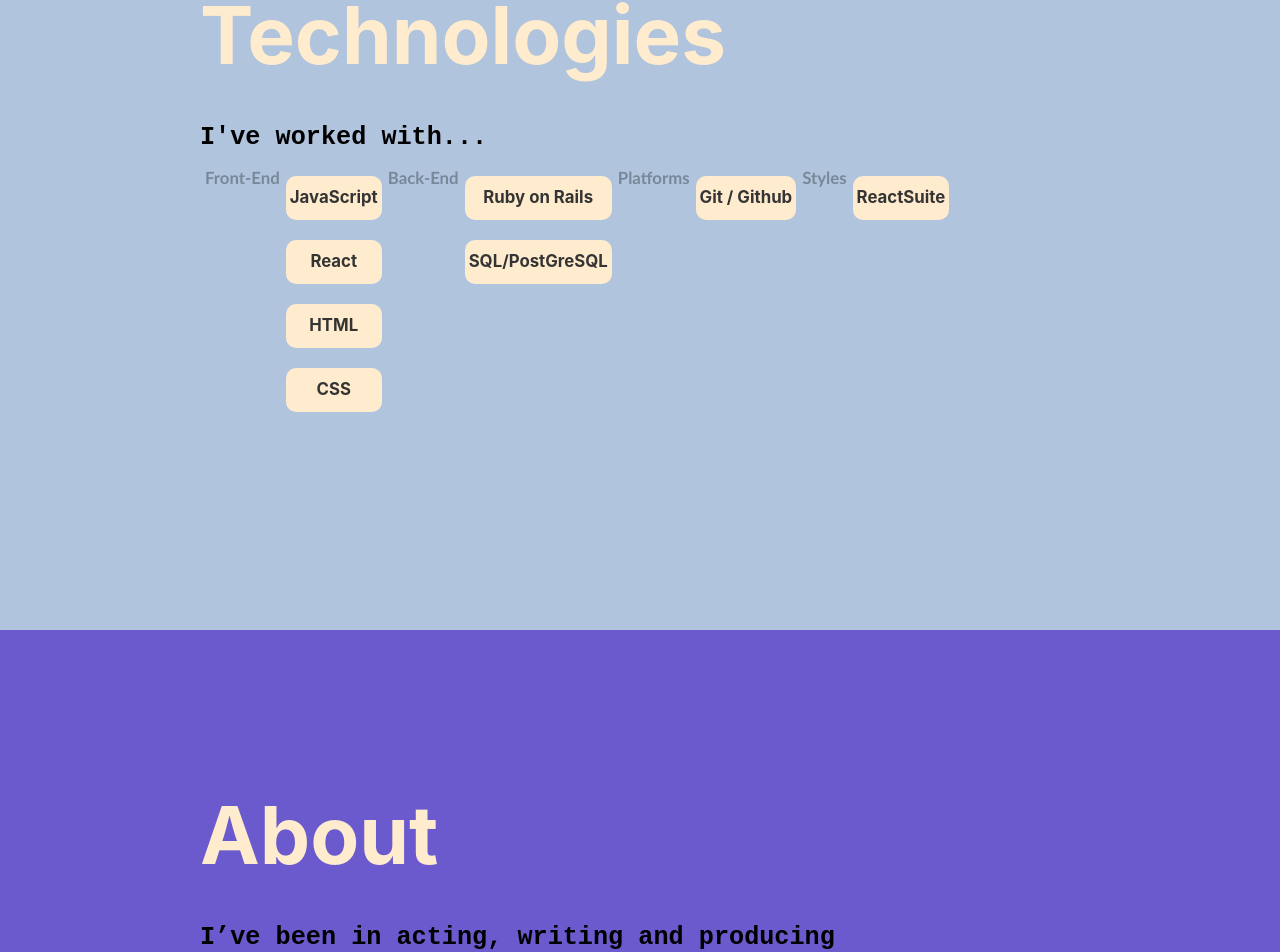
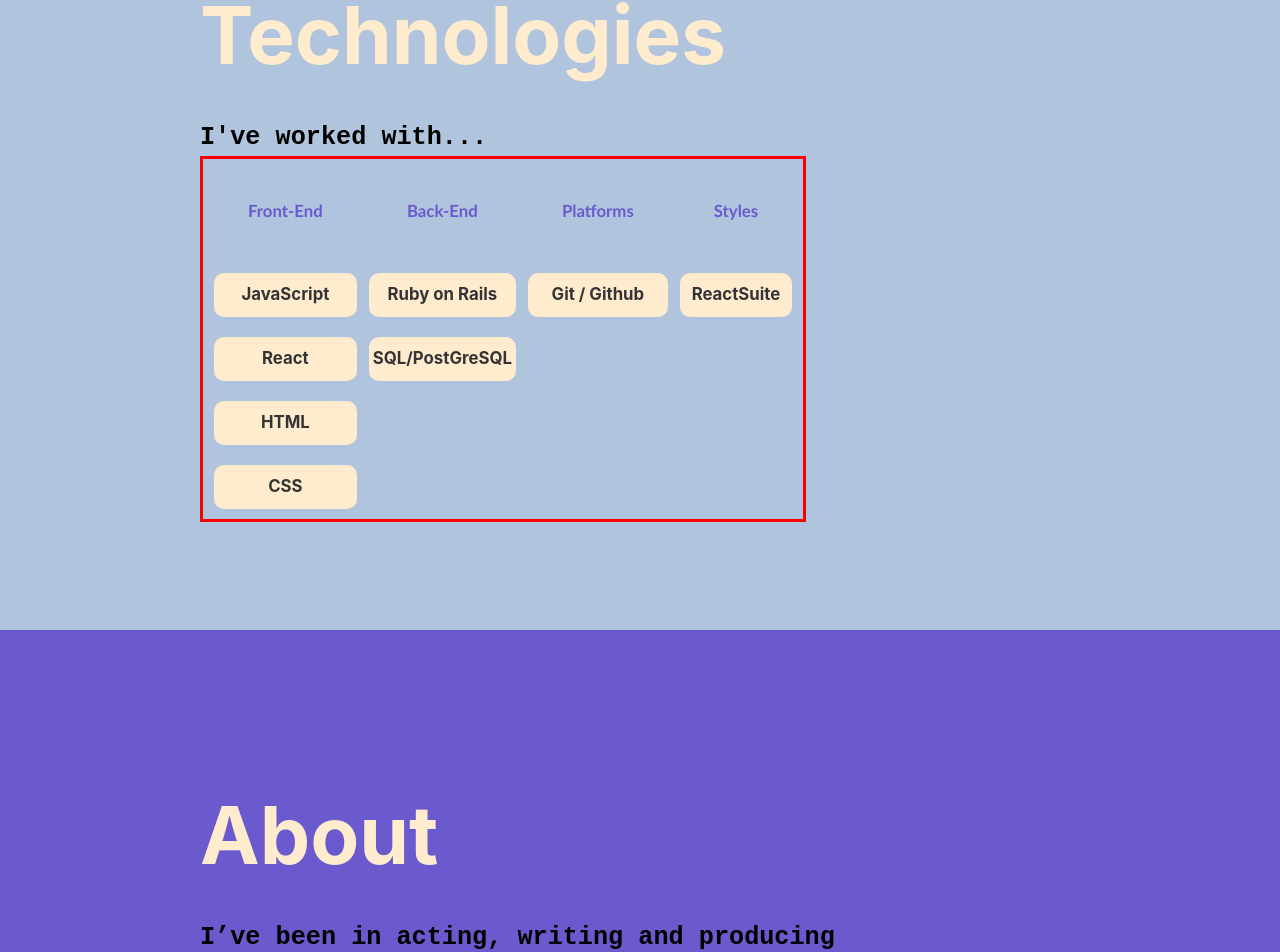
Before and after one commit to robotriley/portfolio-site, a React (Create React App) app: page / in a window 1280 px wide. Shown: the part 1770-2722 px from the top of the page. Built offline with nearby package versions, Linux system fonts and the light colour scheme.

Commit message:
funny thing about grids

```diff
--- a/src/App.css
+++ b/src/App.css
@@ -182,19 +182,21 @@
   font-family:'Gill Sans', 'Gill Sans MT', Calibri, 'Trebuchet MS', sans-serif;
   font-size: larger;
   font-weight: 700;
-  color: lightslategray
+  color: slateblue;
+  margin: 40px;
+  /* border: solid red; */
 }
 
 .grid {
   display: flex;
-  flex-direction: row;
-  /* border: solid red; */
-  padding-top: 10px;
+  flex-direction: row;;
+  border: solid red;
 }
 
 .show-grid {
   display: flex;
   flex-direction: column;
+  align-content: center;
 }
 
 /* ***** CONTACT SECTION ***** */
--- a/src/App.js
+++ b/src/App.js
@@ -73,24 +73,24 @@
         <p className='para'>I've worked with...</p>
           <div className="show-grid">
             <Grid className='grid' fluid>
+              <Row gutter={8} className="show-grid">
         <p className='techCategory'>Front-End</p>
-              <Row gutter={8} className="show-grid">
                 <Col sm={40}>JavaScript</Col>
                 <Col sm={40}>React</Col>
                 <Col sm={40}>HTML</Col>
                 <Col sm={40}>CSS</Col>
                 </Row>
+              <Row gutter={8} className="show-grid">
               <p className='techCategory'>Back-End</p>
-              <Row gutter={8} className="show-grid">
                 <Col xs={40}>Ruby on Rails</Col>
                 <Col xs={40}>SQL/PostGreSQL</Col>
                 </Row>
+              <Row gutter={8} className="show-grid">
               <p className='techCategory'>Platforms</p>
-              <Row gutter={8} className="show-grid">
                 <Col xs={40}>Git / Github</Col>
               </Row>
+              <Row gutter={8} className="show-grid">
                 <p className='techCategory'>Styles</p>
-              <Row gutter={8} className="show-grid">
                 <Col xs={0}>ReactSuite</Col>
               </Row>
               </Grid>
```
